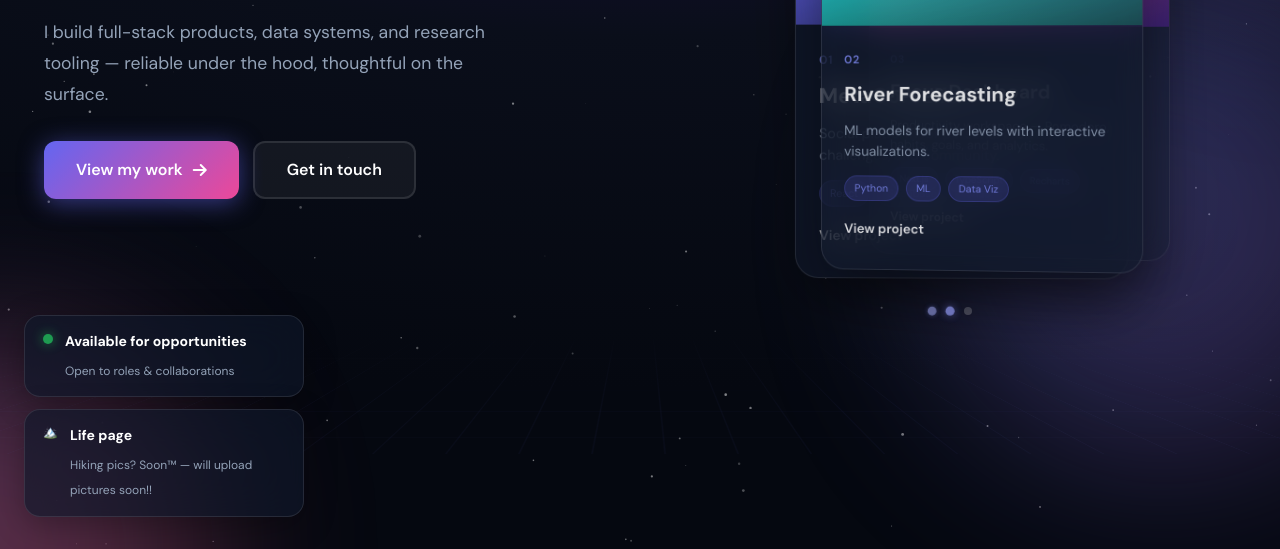
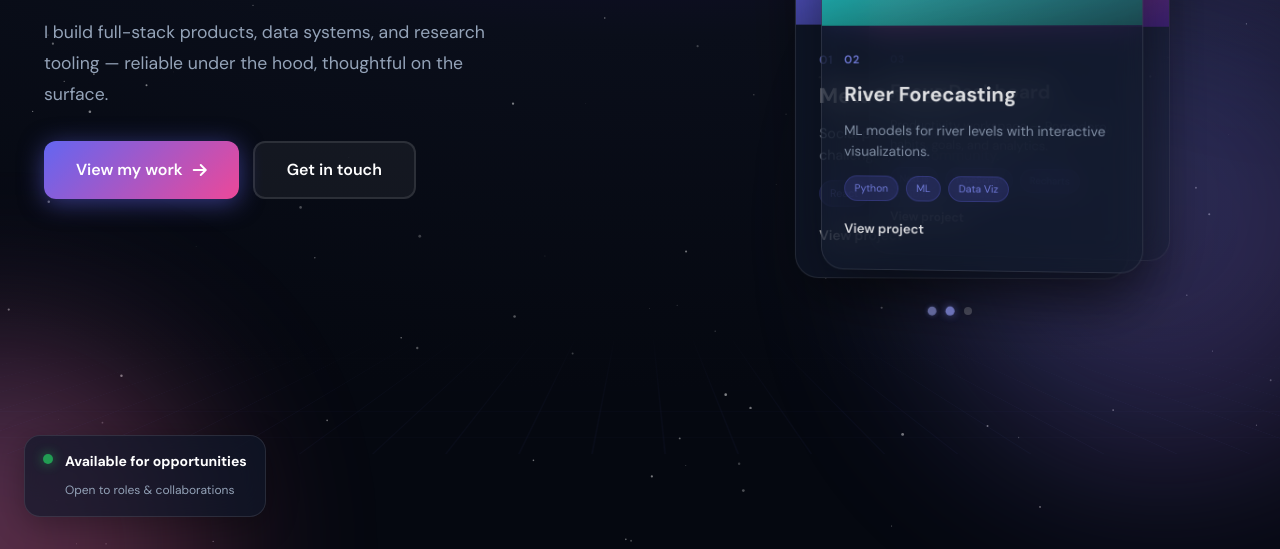
Before and after one commit to DINAL11/Myportfolio, a plain HTML site: page index.html in a window 1280 px wide. Shown: the part 251-800 px from the top of the page. Drawn offline with Linux system fonts and the light colour scheme.

Commit message:
Remove the homepage Life page hiking-pics teaser.

```diff
--- a/index.html
+++ b/index.html
@@ -95,13 +95,6 @@
                     <span>Open to roles & collaborations</span>
                 </div>
             </div>
-            <a href="life.html" class="glass-widget widget-life">
-                <span class="widget-emoji" aria-hidden="true">🏔️</span>
-                <div>
-                    <strong>Life page</strong>
-                    <span>Hiking pics? Soon™ — will upload pictures soon!!</span>
-                </div>
-            </a>
         </aside>
 
     </main>
```
